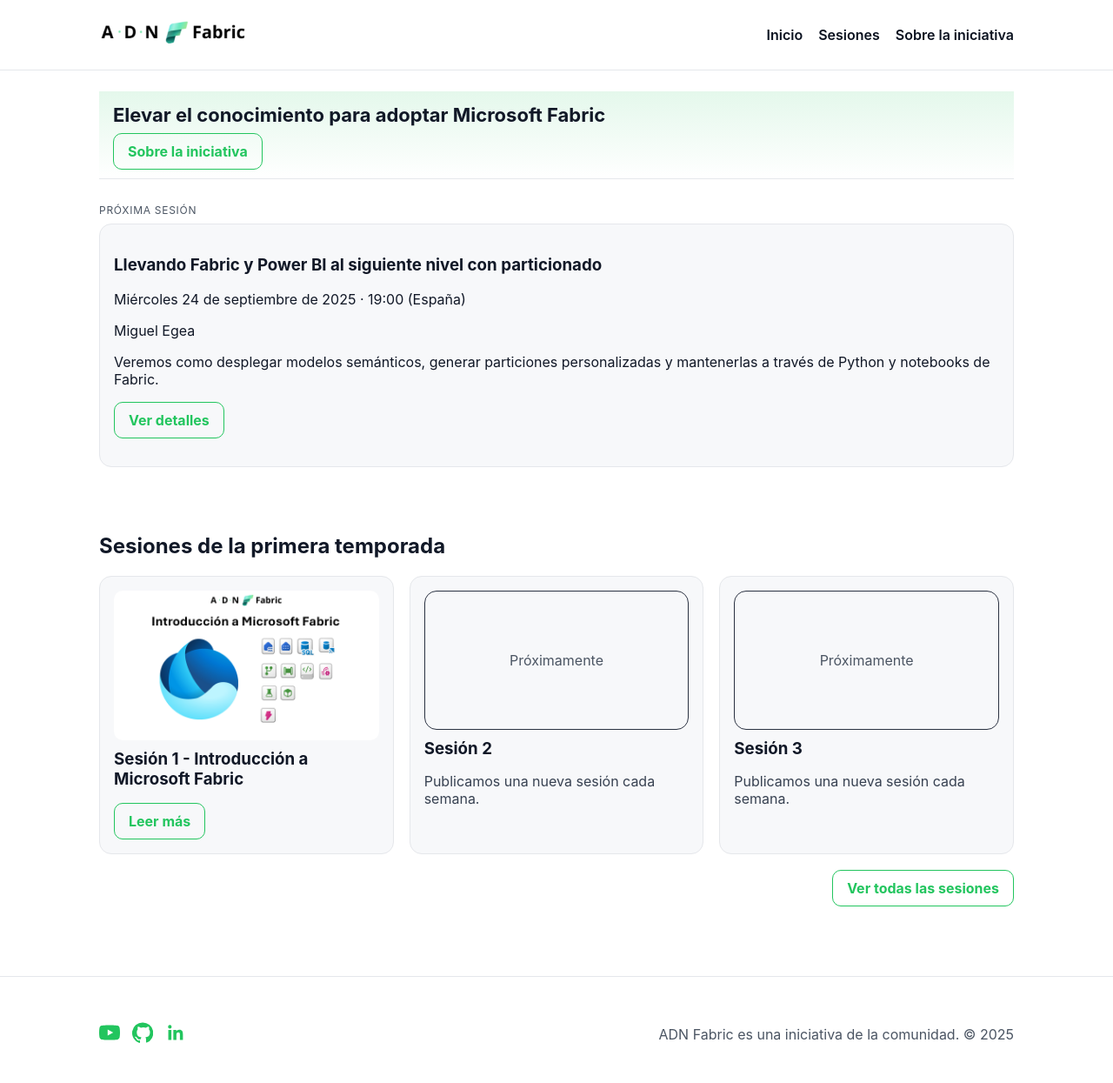
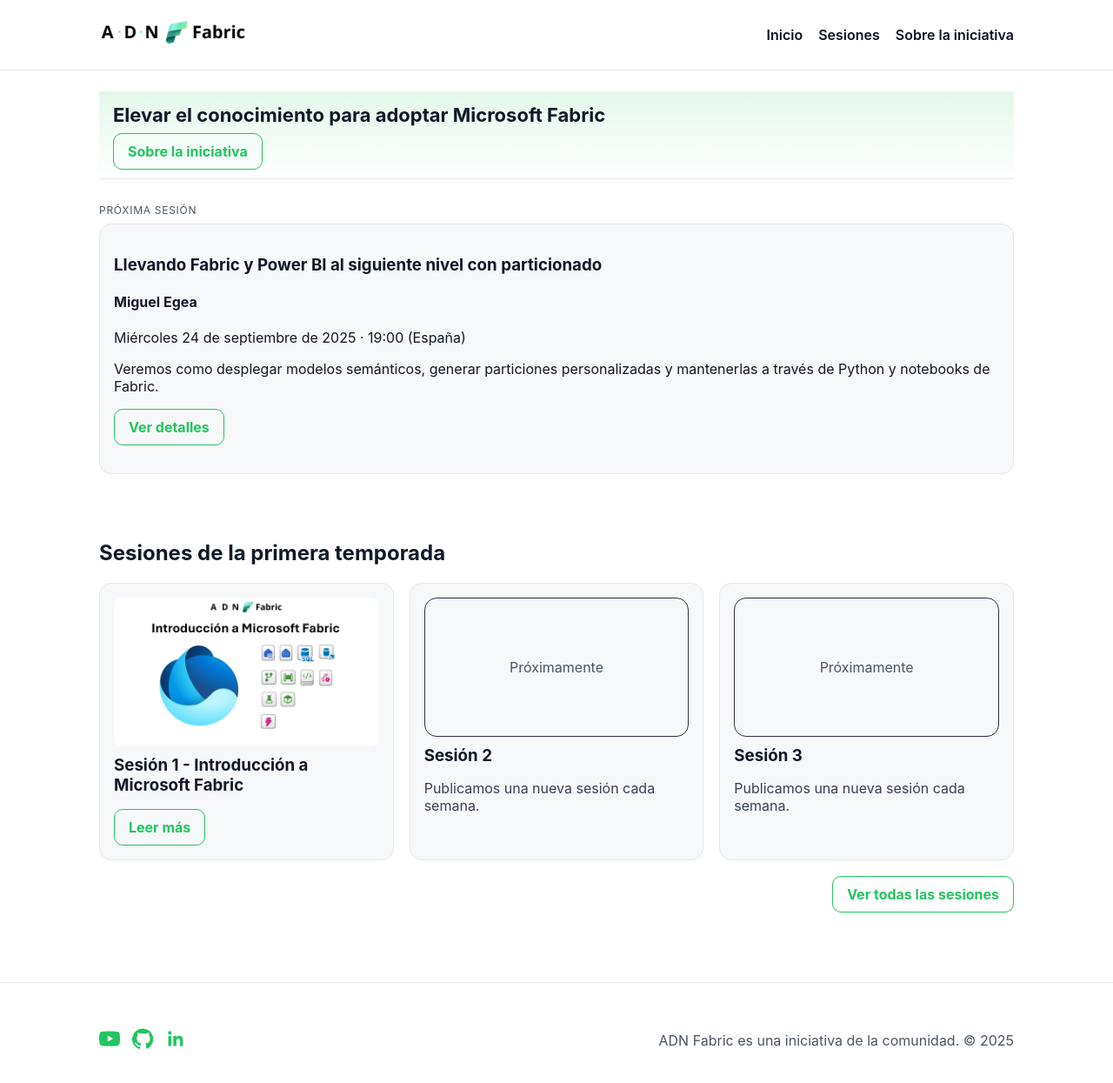
Before and after one commit to ADNFabric/ADNFabric, a Jekyll site: the page built from docs/index.md, in a window 1280 px wide and 1262 px high. Shown: the top 1245 px of the window at 87% size. Built offline with Jekyll 4.4.1, drawn with Linux system fonts in a browser that asks for light colours.

Commit message:
Sitio web

```diff
--- a/docs/_includes/upcoming.html
+++ b/docs/_includes/upcoming.html
@@ -3,8 +3,8 @@
   <div class="kicker">Próxima sesión</div>
   <div class="upcoming">
     <h3>{{ next.title }}</h3>
+    {% if next.speaker %}<h4>{{ next.speaker }}</h4>{% endif %}
     <p class="meta">{{ next.date }} · {{ next.time }} (España)</p>
-    {% if next.speaker %}<p>{{ next.speaker }}</p>{% endif %}
     <p>{{ next.description }}</p>
     {% if next.cta_url %}<p><a class="btn" href="{{ next.cta_url }}" target="_blank" rel="noopener">Ver detalles</a></p>{% endif %}
   </div>
```
